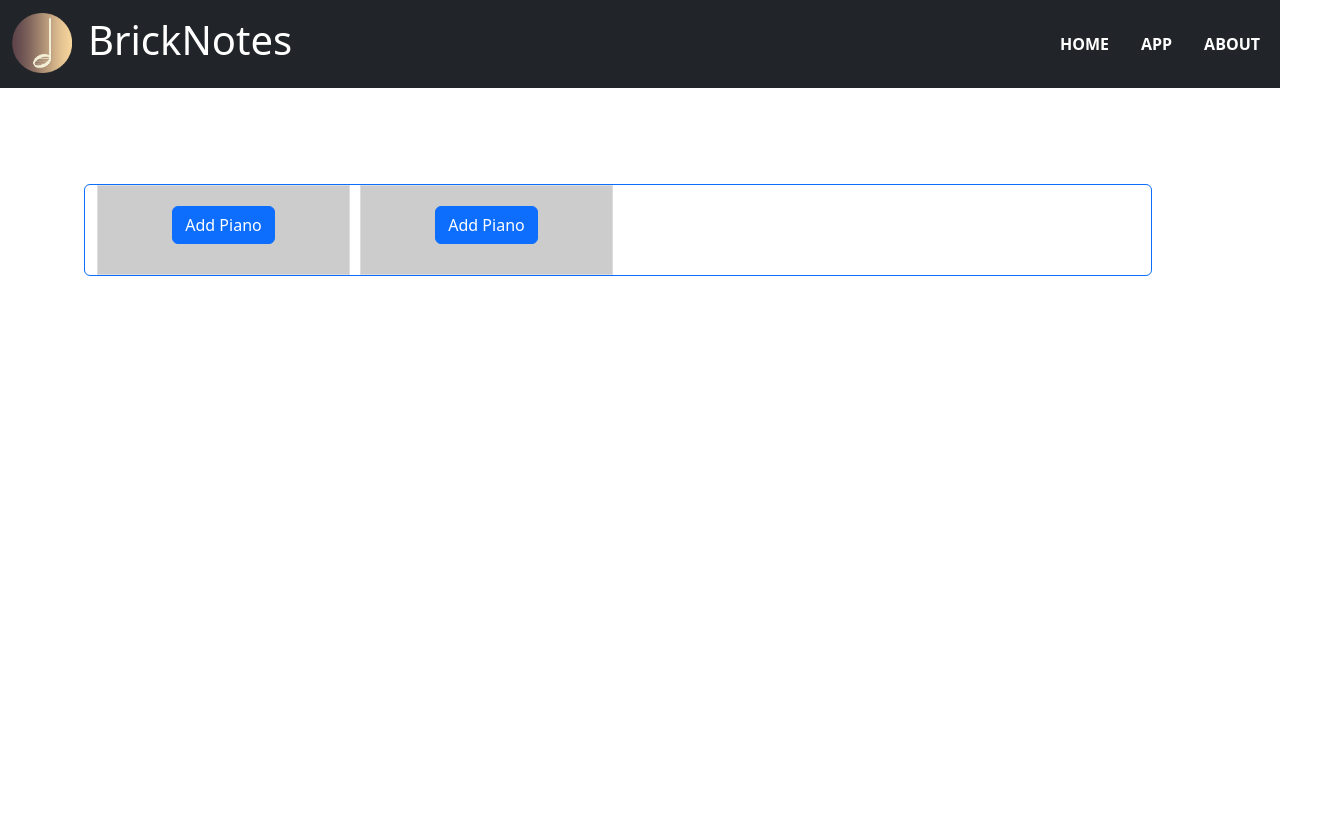
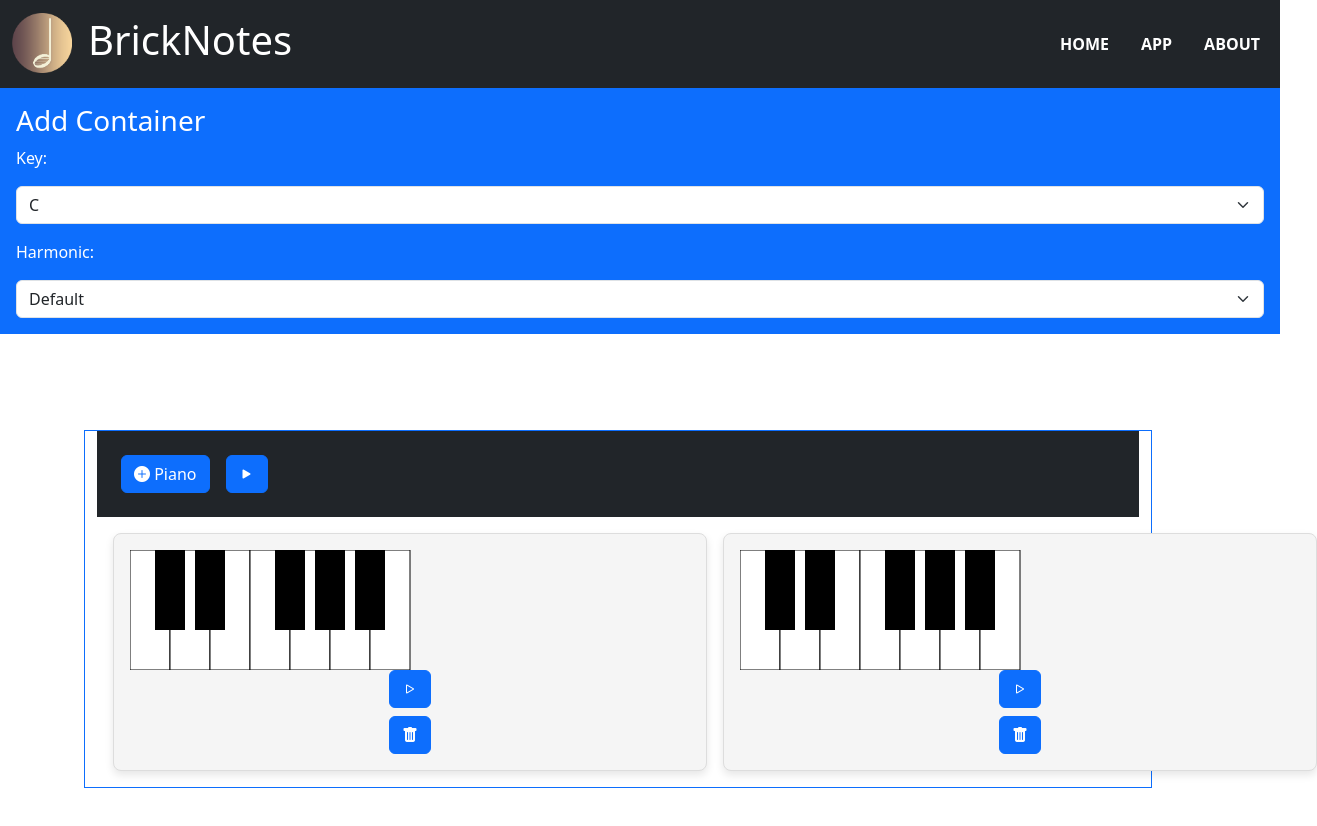
Before and after one commit to kelsbor/MusicApp, a React (Create React App) app: page /app in a window 1280 px wide. Shown: the top 826 px of the page, 1317 px wide, since content can reach past the window. Before the commit the page ends 800 px from the top, so only its background shows below. Built offline with nearby package versions, Linux system fonts and the light colour scheme.

Commit message:
changed layout, icons and new piano container feature

```diff
--- a/package.json
+++ b/package.json
@@ -7,6 +7,7 @@
     "@testing-library/react": "^13.4.0",
     "@testing-library/user-event": "^13.5.0",
     "bootstrap": "^5.3.3",
+    "bootstrap-icons": "^1.11.3",
     "react": "^18.3.1",
     "react-dom": "^18.3.1",
     "react-router-dom": "^6.28.0",
--- a/src/components/AddContainer.js
+++ b/src/components/AddContainer.js
@@ -0,0 +1,21 @@
+const AddContainer = () => {
+    return (
+        <>
+            <header className="bg-primary text-white p-3">
+                <h3>Add Container</h3>
+                <p>Key:</p>
+                <select className="form-select mb-3">
+                    <option value={"default"}>C</option>
+                </select>
+                <p>Harmonic:</p>
+                <select className="form-select">
+                    <option value="default">Default</option>
+                </select>
+            </header>
+
+
+        </>
+    )
+}
+
+export default AddContainer
--- a/src/components/Piano.js
+++ b/src/components/Piano.js
@@ -29,11 +29,10 @@ const Piano = ({ notes = [] }) => {
     }, [highlightedNotes]);
 
     const handlePianoClick = () => {
-        setShowPopover(true)
+        (showPopover) ? setShowPopover(false) : setShowPopover(true)
     }
     return (
         <>
-            <AudioPlayer notes={highlightedNotes} playmode={playMode}/>
             <svg width="560" height="120" xmlns="http://www.w3.org/2000/svg" onClick={handlePianoClick}>
             {/* White keys */}
             <rect id="C" x="0" y="0" width="40" height="120" fill={keyFills[0]} stroke="black" />
@@ -58,6 +57,7 @@ const Piano = ({ notes = [] }) => {
               highlightedNotes={highlightedNotes}
             />
           )}
+        <AudioPlayer notes={highlightedNotes} playmode={playMode}/>
         </>
     );
 };
--- a/src/components/PianoContainer.js
+++ b/src/components/PianoContainer.js
@@ -8,43 +8,42 @@ const PianoContainer = () => {
     { id: 2, occupied: false }
   ]);
 
-  const handleAddPiano = (id) => {
-    setPianos((prevPianos) =>
-      prevPianos.map((piano) => {
-        if (piano.id === id) {
-          return { ...piano, occupied: true };
-        }
-        return piano;
-      })
-    );
+  const handleAddPiano = () => {
+    setPianos((prevPianos) => [
+      ...prevPianos,
+      { id: prevPianos.length + 1, occupied: true }
+    ]);
   };
 
   const handleRemovePiano = (id) => {
-    setPianos((prevPianos) =>
-      prevPianos.map((piano) => {
-        if (piano.id === id) {
-          return { ...piano, occupied: false };
-        }
-        return piano;
-      })
-    );
+    setPianos((prevPianos) => prevPianos.filter((piano) => piano.id !== id));
   };
 
   return (
     <>
-    <div className="grid-container">
-      {pianos.map((piano) => (
-        <div key={piano.id} className="grid-item">
-          {piano.occupied ? (
+      <nav className="navbar navbar-expand-sm bg-dark p-3">
+        <button className="btn btn-primary m-2 add-piano-btn" onClick={handleAddPiano}>
+        <i class="bi bi-plus-circle-fill"></i> Piano
+        </button>
+        <button className="btn btn-primary m-2 add-piano-btn" >
+          <i class="bi bi-play-fill"></i>
+        </button>
+      </nav>
+
+      <div>
+      <div className="grid-container">
+        {pianos.map((piano) => (
+          <div key={piano.id} className="grid-item">
             <Piano />
-          ) : (
-            <button className='btn btn-primary' onClick={() => handleAddPiano(piano.id)}>Add Piano</button>
-          )}
-          {piano.occupied && (
-            <button className='btn btn-primary' onClick={() => handleRemovePiano(piano.id)}>Remove</button>
-          )}
-        </div>
-      ))}
+            <button
+              className="btn btn-primary remove-piano-btn"
+              onClick={() => handleRemovePiano(piano.id)}
+            >
+              <i class="bi bi-trash-fill"></i>
+            </button>
+          </div>
+        ))}
+      </div>
     </div>
     </>
   );
--- a/src/components/Selector.js
+++ b/src/components/Selector.js
@@ -6,7 +6,7 @@ import ScaleTab from "./tabs/ScaleTab";
 import ChordTab from "./tabs/ChordTab";
 import NegativeTab from "./tabs/NegativeTab";
 
-const Selector = ({onClose, onSelect, highlightedNotes}) => {
+const Selector = ({onSelect, highlightedNotes}) => {
     const [chord, setChord] = useState({
         chord: "I",
         quality: "major",
@@ -91,7 +91,6 @@ const Selector = ({onClose, onSelect, highlightedNotes}) => {
                 <ChordTab
                     onChange={handleChange}
                     onSubmit={handleSubmit}
-                    onClose={onClose}
                     chord={chord}
                 />
             }
@@ -100,7 +99,6 @@ const Selector = ({onClose, onSelect, highlightedNotes}) => {
                 <ScaleTab
                     onChange={handleChange}
                     onSubmit={handleSubmit}
-                    onClose={onClose}
                     scale={scale}
                 />
             }
@@ -109,7 +107,6 @@ const Selector = ({onClose, onSelect, highlightedNotes}) => {
                 <NegativeTab
                     onChange={axisChange}
                     onSubmit={handleSubmit}
-                    onClose={onClose}
                     axis={axis}
                 />
             }
--- a/src/components/tabs/ChordTab.js
+++ b/src/components/tabs/ChordTab.js
@@ -1,4 +1,4 @@
-const ChordTab = ({onChange, onSubmit, chord, onClose}) => {
+const ChordTab = ({onChange, onSubmit, chord}) => {
     return (
         <>
                 <h2>Chord Control</h2>
@@ -48,7 +48,6 @@ const ChordTab = ({onChange, onSubmit, chord, onClose}) => {
                     <option value="B">B</option>
                 </select>
                 <button className='btn btn-primary' type="submit" onClick={onSubmit}>Generate</button>
-                <button className='btn btn-primary' type="button" onClick={onClose}>Close</button>
         </>
     )
 }
--- a/src/components/tabs/NegativeTab.js
+++ b/src/components/tabs/NegativeTab.js
@@ -1,5 +1,5 @@
 import AxisSelector from "./AxisSelector"
-const NegativeTab = ({axis,onChange,onSubmit,onClose}) => {
+const NegativeTab = ({axis,onChange,onSubmit}) => {
     return (
       <>
         <AxisSelector onSelectAxis={onChange} />
@@ -9,7 +9,6 @@ const NegativeTab = ({axis,onChange,onSubmit,onClose}) => {
         <p>State: {axis.negative ? "Negative" : "Normal"}</p>
 
       <button className="btn btn-primary" onClick={onSubmit}>Submit</button>
-      <button className="btn btn-primary" onClick={onClose}>Close</button>
       </>
     )
 }
--- a/src/components/tabs/ScaleTab.js
+++ b/src/components/tabs/ScaleTab.js
@@ -1,4 +1,4 @@
-const ScaleTab =({scale, onChange, onClick, onSubmit}) => {
+const ScaleTab =({scale, onChange, onSubmit}) => {
     return (
         <>
         <h2>Scale Control</h2>
@@ -37,7 +37,6 @@ const ScaleTab =({scale, onChange, onClick, onSubmit}) => {
                 <option value="locrian">Locrian</option>
             </select>
             <button className='btn btn-primary' type="submit" onClick={onSubmit}>Generate</button>
-            <button className='btn btn-primary' type="button" onClick={onClick}>Close</button>
         </>
     )
 }
--- a/src/index.js
+++ b/src/index.js
@@ -3,6 +3,7 @@ import App from './App.js'
 import { StrictMode } from 'react'
 import 'bootstrap/dist/css/bootstrap.min.css';
 import 'bootstrap/dist/js/bootstrap.min.js';
+import 'bootstrap-icons/font/bootstrap-icons.css'
 
 const root = ReactDom.createRoot(document.getElementById('root'))
 root.render(
--- a/src/pages/WorkSpace.js
+++ b/src/pages/WorkSpace.js
@@ -1,4 +1,5 @@
 import PianoContainer from '../components/PianoContainer.js';
+import AddContainer from '../components/AddContainer.js';
 import logo from '../images/logo.png'
 const WorkSpace = () =>{
     return (
@@ -30,9 +31,10 @@ const WorkSpace = () =>{
             </div>
             </nav>
         </header>
+        <AddContainer />
         <div className='container m-5 p-5'>
             <div className='row'>
-                <div className='col-12 border border-primary rounded'>
+                <div className='col-12 border border-primary'>
                     <PianoContainer />
                 </div>
             </div>
--- a/src/styles/Piano.css
+++ b/src/styles/Piano.css
@@ -1,19 +1,26 @@
 .grid-container {
   display: grid;
-  grid-template-columns: repeat(4, 1fr);
-  grid-gap: 10px;
+  grid-template-columns: repeat(2, 1fr); /* Always 2 items per row */
+  gap: 16px; /* Space between items */
+  margin: 16px;
 }
 
 .grid-item {
-  background-color: #ccc;
-  padding: 20px;
-  border: 1px solid #ddd;
   display: flex;
   flex-direction: column;
   align-items: center;
   justify-content: center;
+  background-color: #f5f5f5;
+  border: 1px solid #ddd;
+  border-radius: 8px;
+  padding: 16px;
+  box-shadow: 0 4px 8px rgba(0, 0, 0, 0.1);
 }
 
-.grid-item button {
-  margin-bottom: 10px;
+.add-piano-btn {
+  margin-bottom: 16px;
 }
+
+.remove-piano-btn {
+  margin-top: 8px;
+}
--- a/src/utils/AudioPlayer.js
+++ b/src/utils/AudioPlayer.js
@@ -1,30 +1,14 @@
 import React from "react";
-import { useState } from "react";
-import { useEffect } from "react";
-
 const AudioPlayer = ({ notes, playmode }) => {
-    const [audioBuffers, setAudioBuffers] = useState([]);
     const noteFiles = [
         "c4.mp3", "c-4.mp3", "d4.mp3", "d-4.mp3", "e4.mp3",
         "f4.mp3", "f-4.mp3", "g4.mp3", "g-4.mp3", "a4.mp3",
         "a-4.mp3", "b4.mp3",
     ];
 
-    useEffect(() => {
-        const buffers = noteFiles.map((file) => {
-            const audio = new Audio(`/audio/piano/${file}`);
-            return audio;
-        });
-        setAudioBuffers(buffers);
-    },[]);
-
     const playNote = (note) => {
-        if (audioBuffers[note]) {
-            const clonedAudio = audioBuffers[note].cloneNode(); // Clone to play multiple instances
-            clonedAudio.play().catch((error) =>
-                console.error("Playback error:", error)
-            );
-        }
+        const audio = new Audio(`/audio/piano/${noteFiles[note]}`);
+        audio.play();
     };
 
     const play = () => {
@@ -45,7 +29,7 @@ const AudioPlayer = ({ notes, playmode }) => {
 
     return (
         <div>
-            <button onClick={play}>Play</button>
+            <button className="btn btn-primary" onClick={play}><i class="bi bi-play"></i></button>
         </div>
     );
 };
```
Also changed, not shown: 1 other file (tests, documents, lock files or other folders).
